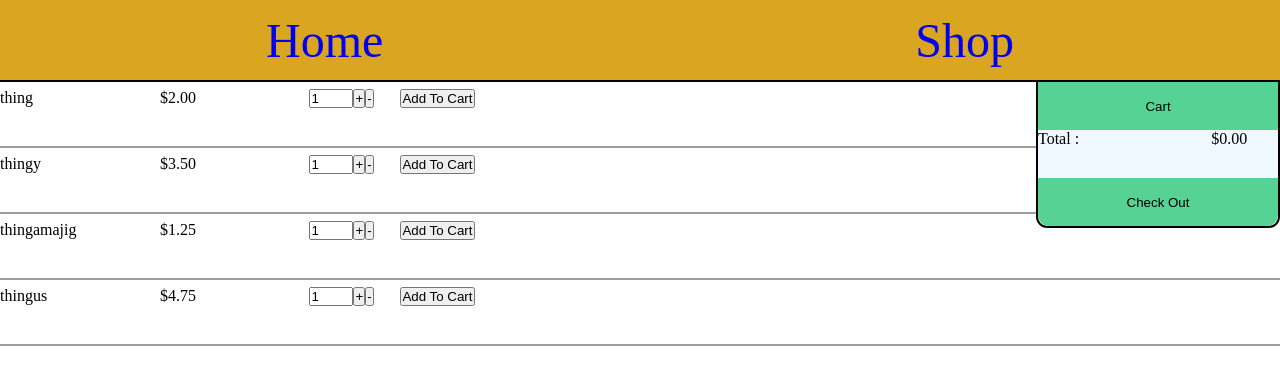
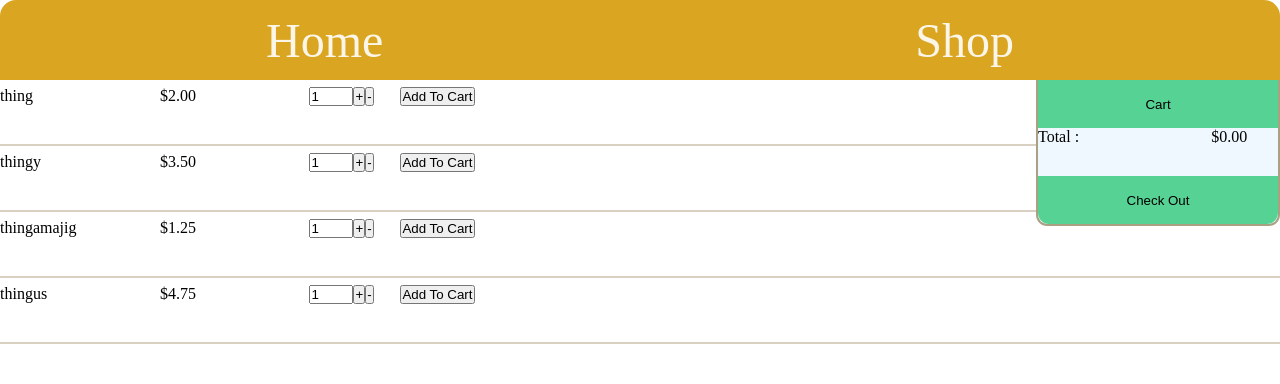
Before and after one commit to hoholabs/react-shopping-cart, a React (Create React App) app: page /Shop in a window 1280 px wide. Shown: the top 384 px of the page. Built offline with nearby package versions, Linux system fonts and the light colour scheme.

Commit message:
more CSS

```diff
--- a/src/index.css
+++ b/src/index.css
@@ -1,7 +1,7 @@
 *,
 html,
 body {
-    margin: 0;
+    margin: 0rem;
     padding: 0;
 }
 
@@ -9,6 +9,8 @@ nav {
     height: 5rem;
     background-color: goldenrod;
     font-size: 3em;
+    border-top-left-radius: 1rem;
+    border-top-right-radius: 1rem;
 }
 
 nav ul {
@@ -23,6 +25,8 @@ nav ul {
 
 nav a {
     text-decoration: none;
+    /* color: rgb(100, 74, 8); */
+    color: rgba(255, 255, 255, 0.9);
 }
 
 #home-page h1 {
@@ -33,7 +37,7 @@ nav a {
 
 #shop-page {
     display: grid;
-    border-top: solid black 2px;
+    /* border-top: solid black 2px; */
 }
 
 #cart {
@@ -42,13 +46,14 @@ nav a {
     top: 5em;
     right: 0;
     width: 15em;
-    border: solid black 2px;
+    border: solid rgb(100, 74, 8, 0.5) 2px;
     display: grid;
     list-style-type: none;
     grid-auto-rows: 3em;
     border-radius: 0.7rem;
     border-top-right-radius: 0;
     border-top-left-radius: 0;
+    border-top: none;
 }
 
 #cart button {
@@ -83,7 +88,7 @@ nav a {
     grid-template-columns: 10em 7em 15em;
     padding-bottom: 2em;
     height: 2em;
-    border-bottom: solid rgb(157, 157, 157) 2px;
+    border-bottom: solid rgba(100, 74, 8, 0.25) 2px;
     align-items: center;
 }
 
```
